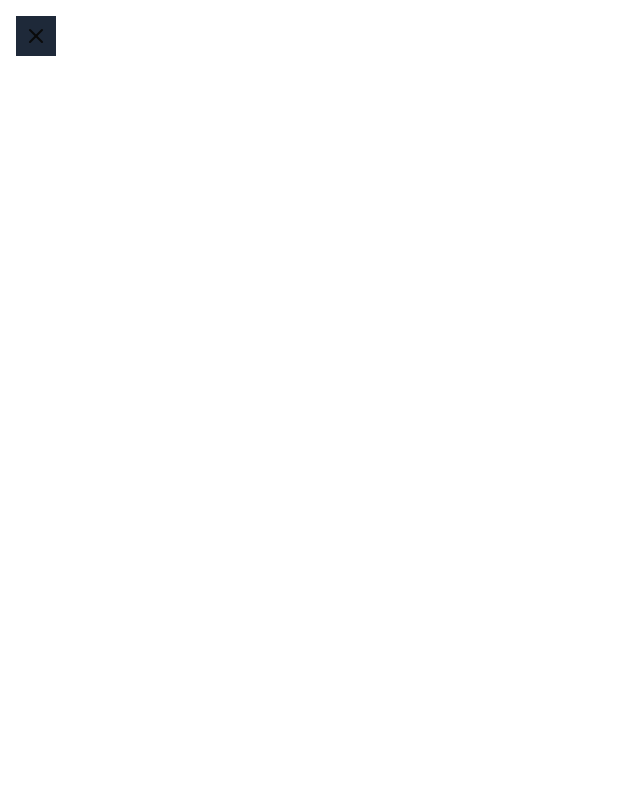
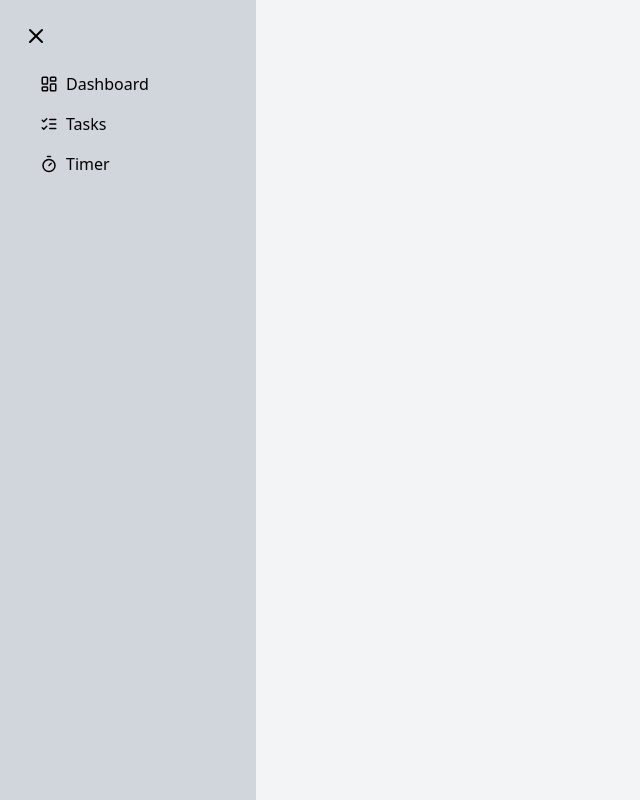
Before and after one commit to Yatinevol/fod, a Next.js app: page /goal in a window 1280 px wide. Both pictures are taken after a click on the button 36 px from the left and 36 px from the top of the page. Shown: the whole page, without its empty margins (0-640 px from the left). Built offline with nearby package versions, Linux system fonts and the light colour scheme.

Commit message:
add dashboard layout and sidebar component with toggle functionality

```diff
--- /dev/null
+++ b/src/app/goal/layout.tsx
@@ -0,0 +1,16 @@
+"use client";
+import Sidebar from "@/components/Sidebar";
+
+export default function DashboardLayout({ children }: { children: React.ReactNode }) {
+  return (
+    <div className="flex h-screen">
+      {/* Sidebar */}
+      <Sidebar />
+
+      {/* Main content */}
+      <main className="flex-1 p-6 overflow-y-auto bg-gray-100">
+        {children}
+      </main>
+    </div>
+  );
+}
--- a/src/app/goal/page.tsx
+++ b/src/app/goal/page.tsx
@@ -1,6 +1,4 @@
 "use client"
-import Sidebar from '@/components/Sidebar';
-import { Menu, X } from 'lucide-react';
 import React, { useState } from 'react'
 
 const Goal = () => {
@@ -8,7 +6,9 @@
 
   return (
     <div>
-      <Sidebar isOpen="true"/>
+      <div>
+        <h1 className='text-2xl'>Tasks</h1>
+      </div>
     </div>
   );
 }
--- a/src/components/Sidebar.tsx
+++ b/src/components/Sidebar.tsx
@@ -1,13 +1,52 @@
-import { Menu, X } from 'lucide-react';
-import React from 'react'
+import { Calendar, Calendar1, Calendar1Icon, CalendarClock, Goal, LayoutDashboard, ListChecks, Menu, Timer, X } from 'lucide-react';
+import Link from 'next/link';
+import React, { useState } from 'react'
 
 const Sidebar = ({isOpen}:any) => {
+  const [isopen, setIsOpen] = useState(false)
+
 
   return (
-    <div className='relative m-4'>
-        <button className='p-2 bg-gray-800 '>
-        {isOpen ? <X size={24}/> : <Menu size={24}/>}
+    <div className='relative'>
+        <button onClick={()=> setIsOpen(!isopen)} className='p-2 text-white rounded-md relative top-4 left-4 z-50'>
+        {isopen ? (
+          <X size={24} color='black' className="transition-transform duration-300 ease-in-out" />
+        ) : (
+          <Calendar1
+            className="hover:bg-gray-400 rounded"
+            color="black"
+            size={26}
+          />
+        )}
         </button>
+
+        {/* sidebar */}
+        <div className={`fixed top-0 left-0 h-full bg-gray-300 text-white w-64 p-10 transition-transform duration-300 ease-in-out z-40
+        ${isopen ? "translate-x-0" : "-translate-x-full"}`}>
+
+          <ul className='mt-8 space-y-4'>
+          <li>
+              <Link href="/dashboard" className='flex items-center space-x-2 text-black'>
+              <LayoutDashboard size={18} color='black'/>
+              <span>Dashboard</span>
+              </Link>
+          </li>
+
+            <li>
+              <Link href="/goal" className='flex items-center space-x-2 text-black'>
+                <ListChecks size={18} color='black' />
+                <span >Tasks</span>
+              </Link>
+            </li>
+
+          <li>
+              <Link href="/goal" className='flex items-center space-x-2 text-black'>
+                <Timer size={18} color='black' />
+                <span >Timer</span>
+              </Link>
+          </li>
+          </ul>
+        </div>
     </div>
   )
 }
```
